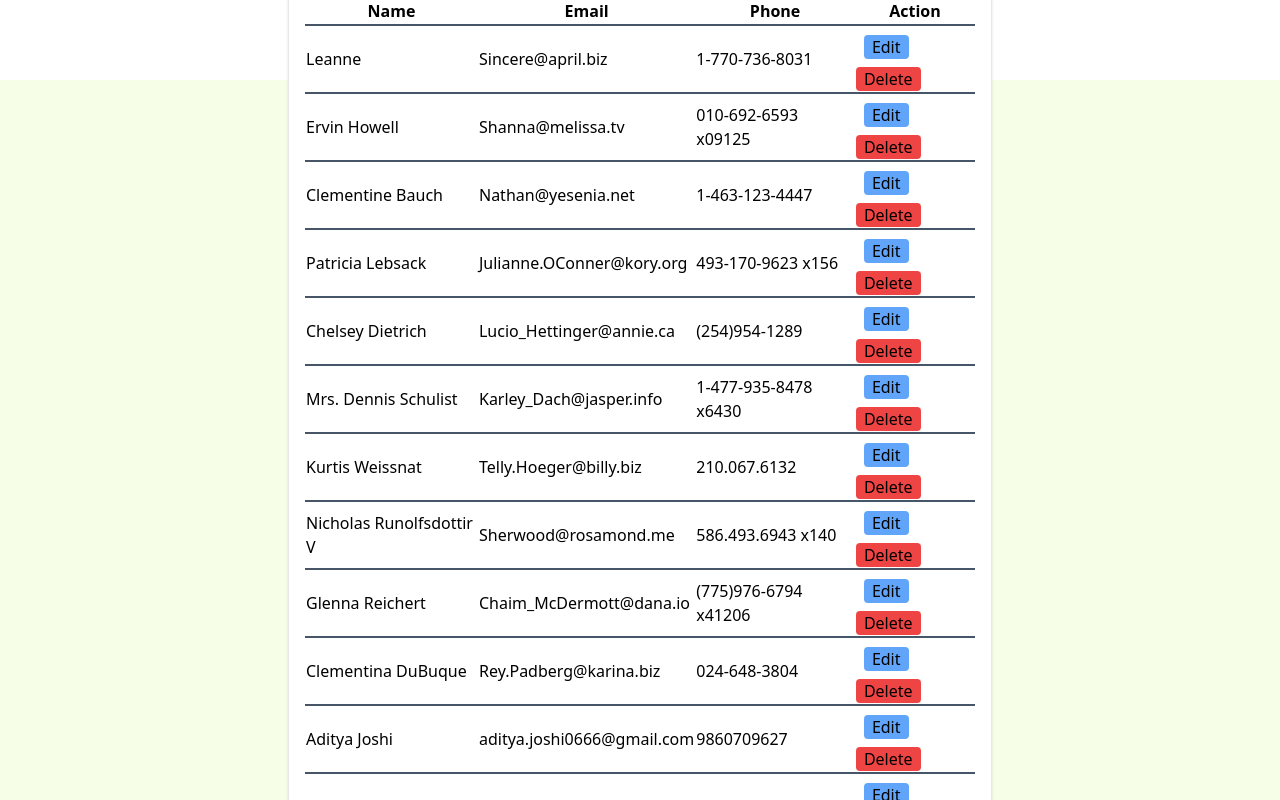
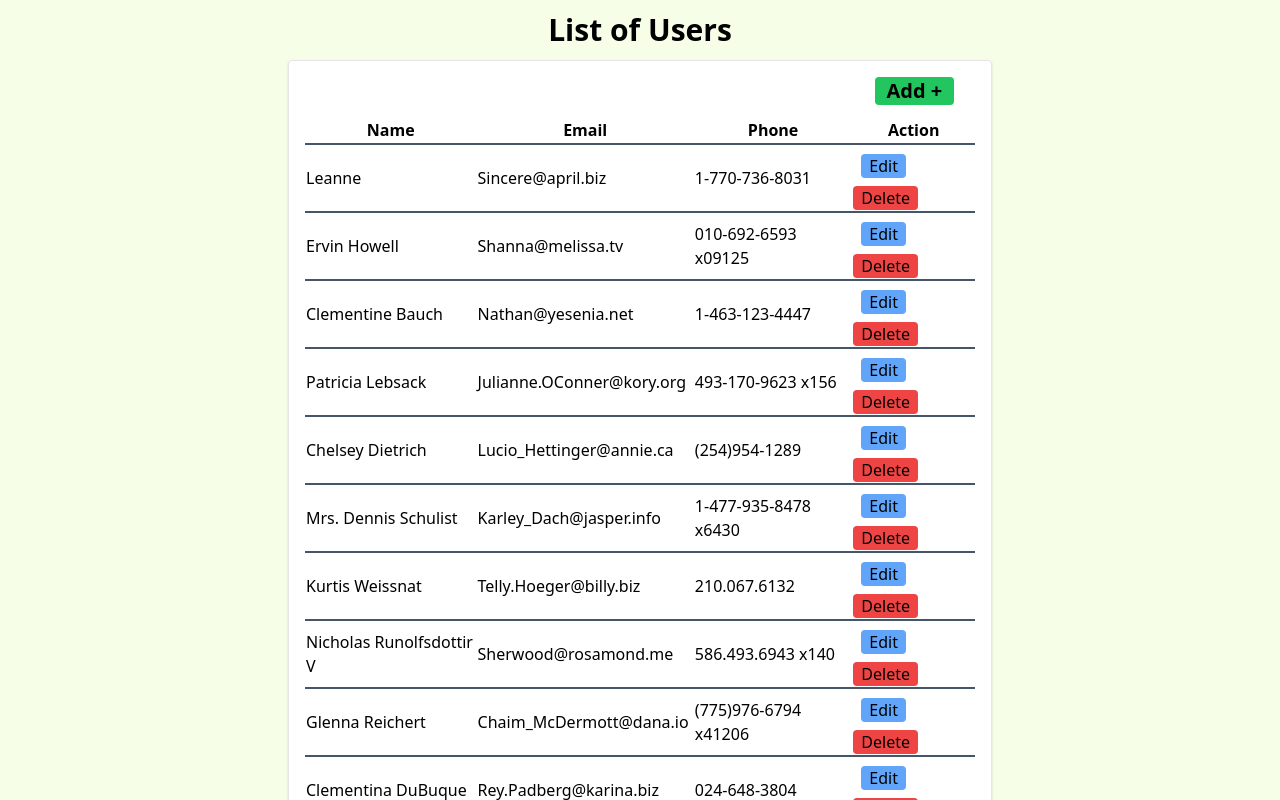
Before and after one commit to itmadityajoshi/React-Projects, a React (Vite) app in the folder crud-noteapp/: page / in a window 1280 px wide. Shown: the top 800 px of the page. Built offline with nearby package versions, Linux system fonts and the light colour scheme; data requests are answered from the project's data file.

Commit message:
code modified a/c to requirements

```diff
--- a/crud-noteapp/src/App.jsx
+++ b/crud-noteapp/src/App.jsx
@@ -1,5 +1,4 @@
 import React from "react";
-import Users from "./components/Users";
 import { BrowserRouter, Routes, Route } from "react-router-dom";
 import Home from "./components/Home";
 import Update from "./components/Update";
@@ -9,13 +8,12 @@ import Read from "./components/Read";
 const App = () => {
   return (
     <BrowserRouter>
-      <Users />
-    <Routes>
-      <Route  path="/" element={<Home />}/>
-      <Route  path="/create" element={<Create />}/>
-      <Route  path="/update/:id" element={<Update />}/>
-      <Route  path="/read/:id" element={<Read />}/>
-    </Routes>
+      <Routes>
+        <Route path="/" element={<Home />} />
+        <Route path="/create" element={<Create />} />
+        <Route path="/update/:id" element={<Update />} />
+        <Route path="/read/:id" element={<Read />} />
+      </Routes>
     </BrowserRouter>
   );
 };
--- a/crud-noteapp/src/components/Home.jsx
+++ b/crud-noteapp/src/components/Home.jsx
@@ -1,26 +1,27 @@
 import React, { useEffect, useState } from "react";
 import axios from "axios";
-import { Link } from "react-router-dom";
+import { Link, useParams } from "react-router-dom";
 const Home = () => {
   const [data, setData] = useState([]);
+
+  const{id}= useParams()
   useEffect(() => {
     axios
-      .get("http://localhost:3000/users")
+      .get("http://localhost:3000/users" )
       .then((res) => setData(res.data))
       .catch((err) => console.log(err));
   }, []);
   return (
-    <div className="flex flex-col justify-center items-center bg-lime-50 h-svh">
-      <h1 className="text-2xl font-semibold mb-3">List of Users</h1>
-
-
+    <div className="flex flex-col justify-center items-center bg-lime-50">
+      <h1 className="text-3xl font-semibold m-3">List of Users </h1>
 
       <div className="w-[55%] rounded bg-white border shadow p-4 ">
-      <Link to={"/create"} >
-      <button className="ml-[85%] mb-3 bg-green-500 px-3 rounded text-xl font-semibold ">
+        <Link to={"/create"}>
+          <button className="ml-[85%] mb-3 bg-green-500 px-3 rounded text-xl font-semibold ">
+            Add +
+          </button>
+        </Link>
 
-        Add +
-      </button></Link>
         <table className="">
           <thead>
             <tr className="border-b-2 border-slate-600 ">
@@ -37,10 +38,13 @@ const Home = () => {
                 <td>{d.email}</td>
                 <td>{d.phone}</td>
                 <td className="">
-                  <button className=" bg-blue-400 px-2 m-2 rounded ">
-                    {" "}
-                    Edit{" "}
-                  </button>
+                  <Link to={`/update/${d.id}`}>
+
+                    <button className=" bg-blue-400 px-2 m-2 rounded ">
+                      {" "}
+                      Edit
+                    </button>{" "}
+                  </Link>
                   <button className=" bg-red-500 px-2 rounded "> Delete</button>
                 </td>
               </tr>
--- a/crud-noteapp/src/components/Read.jsx
+++ b/crud-noteapp/src/components/Read.jsx
@@ -1,7 +1,13 @@
 import React from "react";
 
 const Read = () => {
-  return <div>Read</div>;
+  return (
+    <div>
+      <div>
+        <h3>Deatils of Users </h3>
+      </div>
+    </div>
+  );
 };
 
 export default Read;
--- a/crud-noteapp/src/components/Users.jsx
+++ /dev/null
@@ -1,16 +0,0 @@
-import React, { useState } from "react";
-
-const Users = () => {
-
-  return (
-    <>
-      <div className=" mt-10">
-        <h1 className="text-center text-4xl">Welcome to CRUD Operation</h1>
-
-
-      </div>
-    </>
-  );
-};
-
-export default Users;
```
